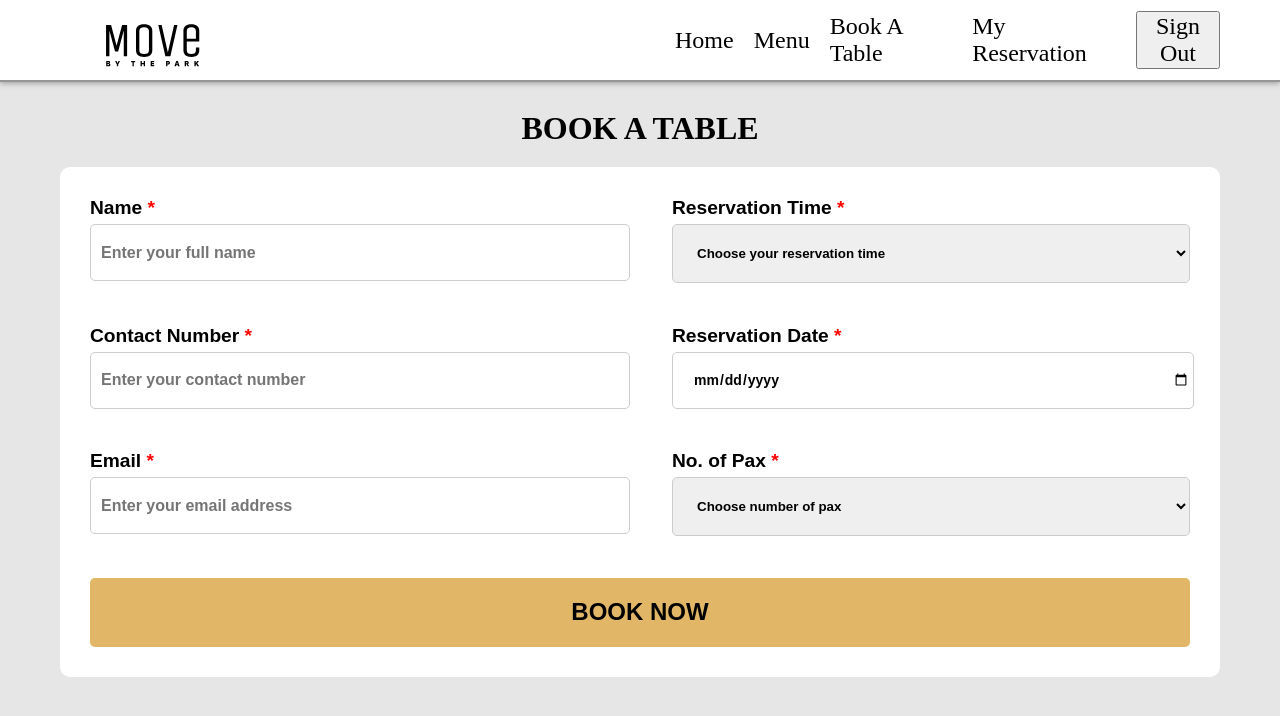
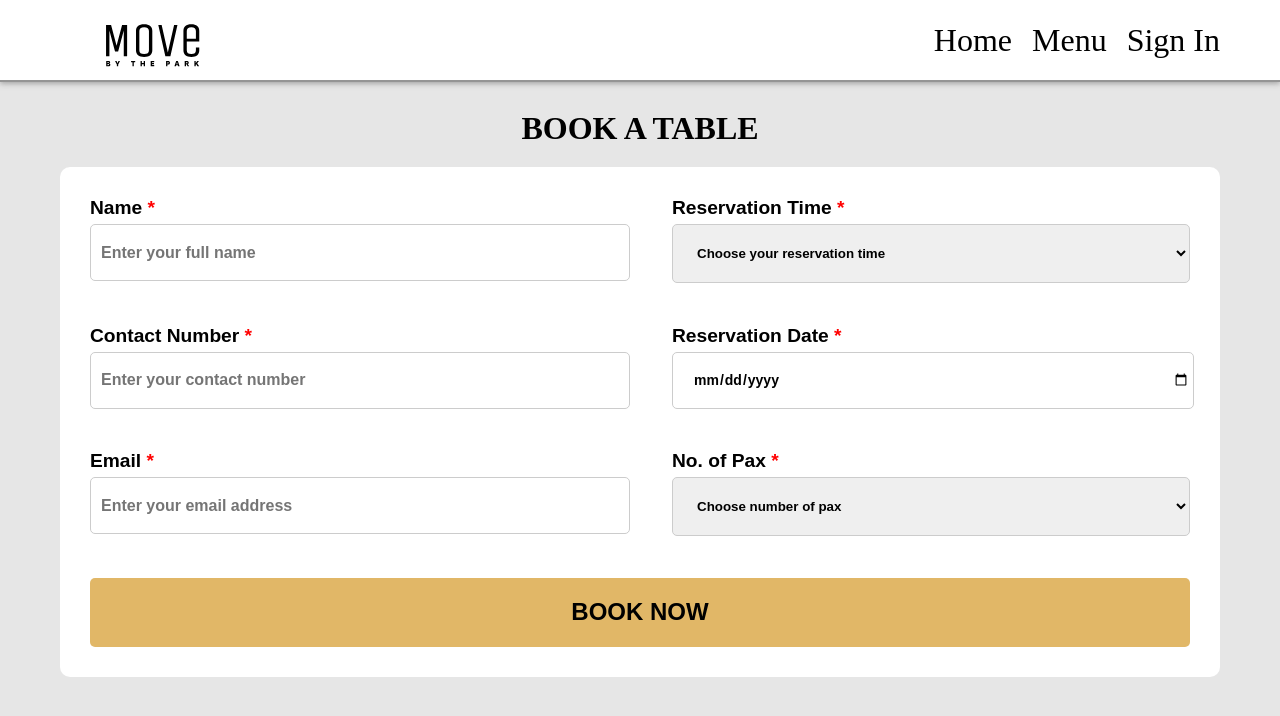
Before and after one commit to azhnhakimi/restaurant-booking-system, a React (Create React App) app: page /book in a window 1280 px wide. Shown: the top 716 px of the page. Built offline with nearby package versions, Linux system fonts and the light colour scheme; a web font is replaced by a local one.

Commit message:
TableBook.jsx

```diff
--- a/src/pages/TableBook/TableBook.jsx
+++ b/src/pages/TableBook/TableBook.jsx
@@ -1,8 +1,11 @@
 import React, { useState } from 'react';
-import Navbar2 from "../../components/Navbar2/Navbar2";
+import Navbar from "../../components/Navbar/Navbar";
+import Navbar2 from '../../components/Navbar2/Navbar2';
 import styles from "./TableBook.module.css";
+import { useAuth } from '../../AuthContext';
 
 const TableBook = () => {
+    const { isAuthenticated } = useAuth();
     const [reservationTime, setReservationTime] = useState(""); // State to track the selected reservation time
     const [reservationDate, setReservationDate] = useState(""); // State to track the selected reservation date
     const [numberOfPax, setNumberOfPax] = useState(""); // State to track the selected number of pax
@@ -21,7 +24,7 @@ const TableBook = () => {
 
     return (
         <div>
-            <Navbar2 />
+            {isAuthenticated ? <Navbar2 /> : <Navbar />}
             <div className={styles.container}>
                 <h1 className={styles.header}>BOOK A TABLE</h1>
                 <div className={styles.content}>
```
